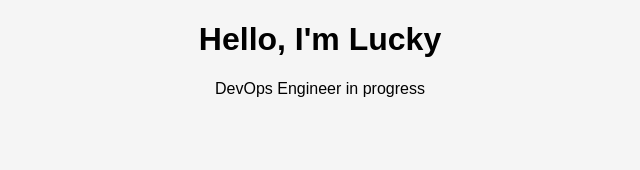
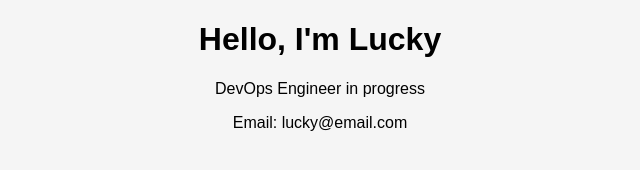
Before and after one commit to lucky-the-racer/testing-dev-git, a plain HTML site: page index.html in a window 1280 px wide. Shown: the whole page, without its empty margins (320-960 px from the left). Drawn offline with Linux system fonts and the light colour scheme.

Commit message:
added contact email

```diff
--- a/index.html
+++ b/index.html
@@ -9,3 +9,4 @@
     <p>DevOps Engineer in progress</p>
 </body>
 </html>
+<p>Email: lucky@email.com</p>
```
